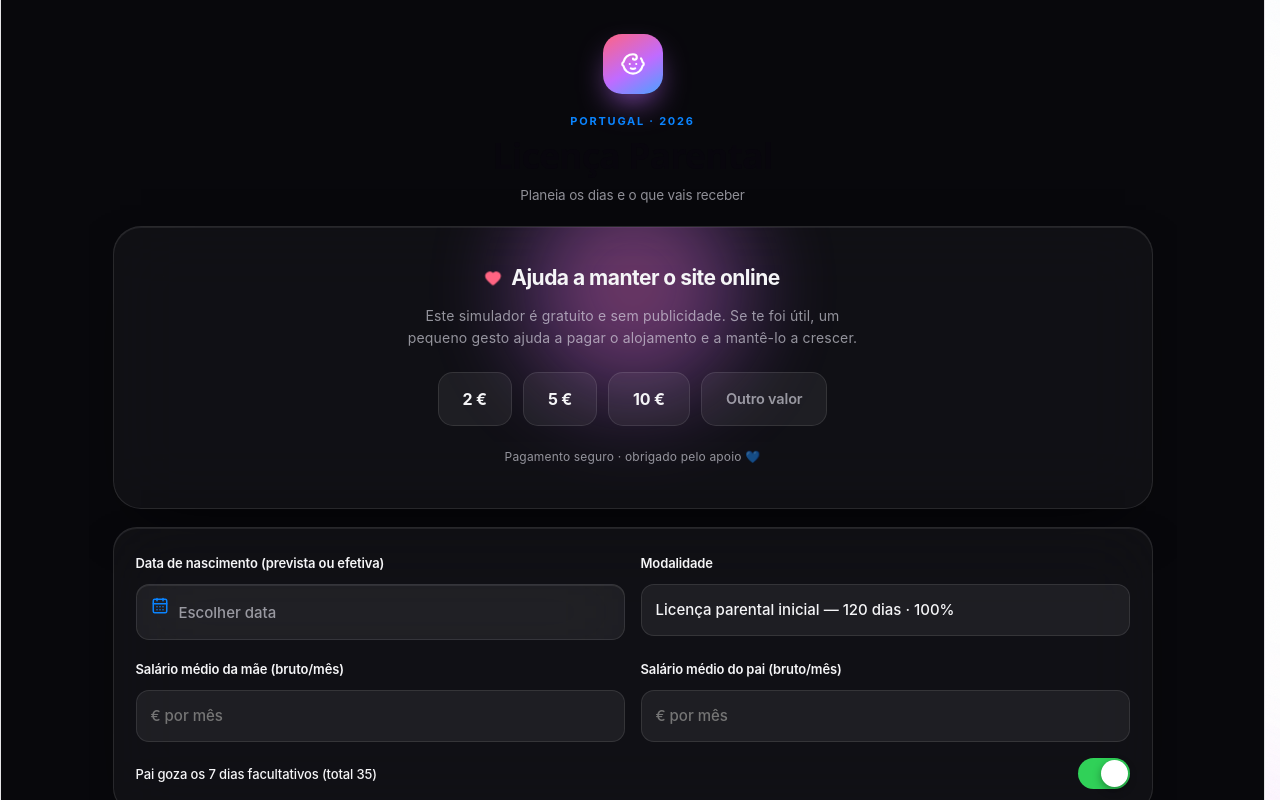
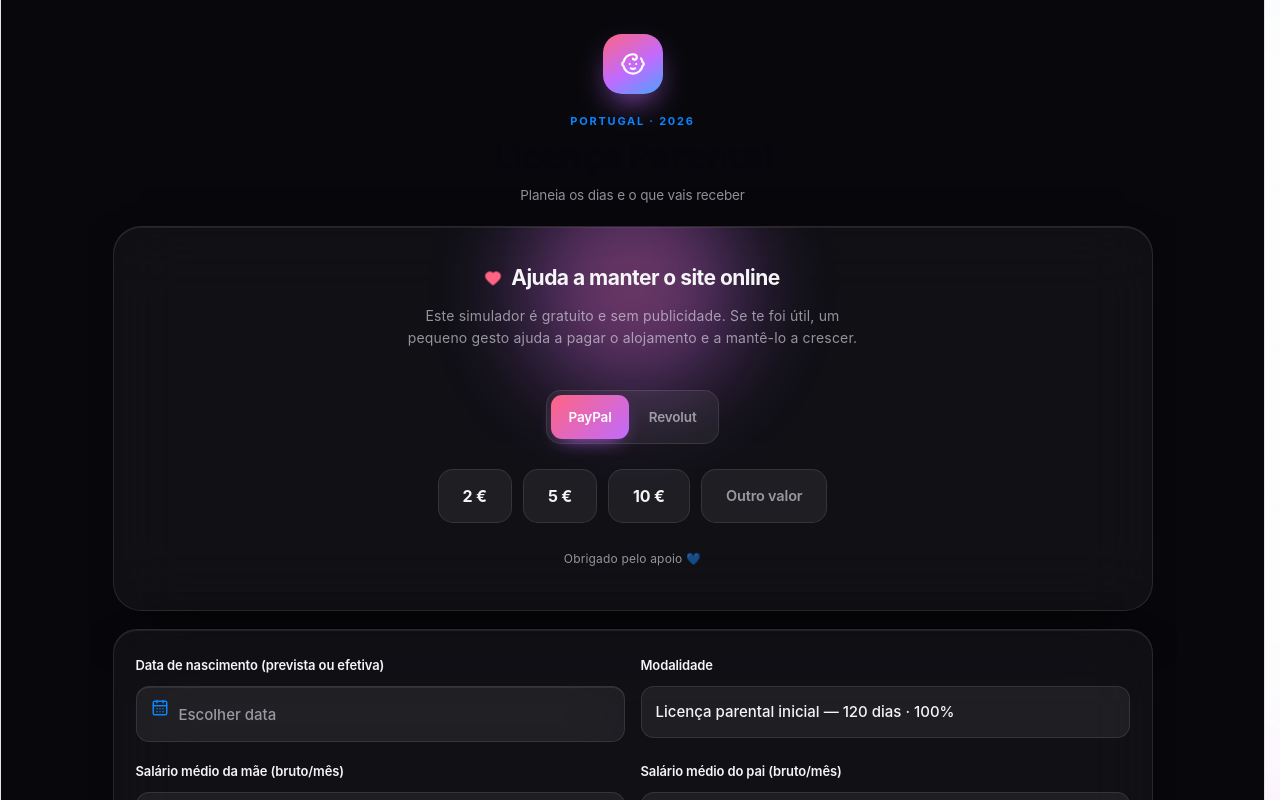
Before and after one commit to jonymtfca/simulador-licen-a-parental, a React (Vite) app: page / in a window 1280 px wide. Shown: the top 800 px of the page. Built offline with nearby package versions, Linux system fonts and the light colour scheme.

Commit message:
Added revolut option

```diff
--- a/src/App.tsx
+++ b/src/App.tsx
@@ -1,5 +1,5 @@
 import React, { useState, useMemo, useRef, useEffect } from "react";
-import { Baby, CalendarDays, Info, ArrowRight, Heart, ChevronLeft, ChevronRight } from "lucide-react";
+import { Baby, CalendarDays, Info, ArrowRight, Heart, ChevronLeft, ChevronRight, Copy, Check } from "lucide-react";
 
 /* ============================================================================
  * REGRAS (Portugal) — isoladas para fácil atualização
@@ -8,9 +8,15 @@ import { Baby, CalendarDays, Info, ArrowRight, Heart, ChevronLeft, ChevronRight
 const PAI_OBRIGATORIOS = 28; // dias obrigatórios do pai (sempre a 100%)
 const PAI_FACULTATIVOS = 7;  // dias facultativos do pai (sempre a 100%)
 
-// 👉 Substitui pelo teu link de doação (PayPal.me / Stripe / Ko-fi / Buy Me a Coffee).
-// Com PayPal.me, o valor é acrescentado ao link: ex. https://www.paypal.com/paypalme/oteunome/5
-const DONATE_URL = "https://www.paypal.com/paypalme/oteunome";
+// 👉 SUBSTITUI por TEUS dados de doação. Deixa em branco ("") qualquer método que não queiras mostrar.
+//    PayPal/Revolut usam links públicos (o valor é acrescentado ao link) — não expõem telefone nem IBAN.
+//    Para reativar MB WAY ou IBAN, basta pôr o número/IBAN nas linhas abaixo.
+const DONATE = {
+  mbway: "",                                          // (desativado) número de telemóvel MB WAY
+  paypal: "https://www.paypal.com/paypalme/jonymtfca", // PayPal.me
+  revolut: "https://revolut.me/joodrns",             // Revolut.me
+  iban: "",                                           // (desativado) IBAN
+};
 
 const MODALIDADES = [
   { id: "120", nome: "Licença parental inicial — 120 dias", partilhada: false, maeDias: 120, percent: 100 },
@@ -212,6 +218,84 @@ function DatePicker({ value, onChange }) {
 }
 
 /* ============================================================================
+ * DOAÇÃO — vários métodos (MB WAY, PayPal, Revolut, IBAN)
+ * ========================================================================== */
+function CopyRow({ label, value, hint }) {
+  const [copied, setCopied] = useState(false);
+  const copiar = async () => {
+    try {
+      await navigator.clipboard.writeText(value);
+    } catch {
+      const t = document.createElement("textarea");
+      t.value = value; document.body.appendChild(t); t.select();
+      try { document.execCommand("copy"); } catch (e) {}
+      document.body.removeChild(t);
+    }
+    setCopied(true);
+    setTimeout(() => setCopied(false), 1800);
+  };
+  return (
+    <>
+      <div className="copy-row">
+        <div className="copy-val">
+          <span className="copy-label">{label}</span>
+          <span className="copy-num">{value}</span>
+        </div>
+        <button type="button" className="copy-btn" onClick={copiar}>
+          {copied ? <><Check size={15} /> Copiado</> : <><Copy size={15} /> Copiar</>}
+        </button>
+      </div>
+      {hint && <span className="donate-hint">{hint}</span>}
+    </>
+  );
+}
+
+function AmountChips({ base, build }) {
+  return (
+    <div className="donate-chips">
+      {[2, 5, 10].map((a) => (
+        <a key={a} className="chip" href={build(a)} target="_blank" rel="noopener noreferrer">{a} €</a>
+      ))}
+      <a className="chip ghost" href={base} target="_blank" rel="noopener noreferrer">Outro valor</a>
+    </div>
+  );
+}
+
+function DonateSection() {
+  const tabs = [
+    DONATE.mbway && ["mbway", "MB WAY"],
+    DONATE.paypal && ["paypal", "PayPal"],
+    DONATE.revolut && ["revolut", "Revolut"],
+    DONATE.iban && ["iban", "IBAN"],
+  ].filter(Boolean);
+  const [metodo, setMetodo] = useState(tabs[0] ? tabs[0][0] : "");
+  if (!tabs.length) return null;
+
+  return (
+    <section className="donate rise">
+      <div className="donate-orb" />
+      <div className="donate-head"><span className="donate-heart"><Heart size={16} fill="currentColor" /></span> Ajuda a manter o site online</div>
+      <p>Este simulador é gratuito e sem publicidade. Se te foi útil, um pequeno gesto ajuda a pagar o alojamento e a mantê-lo a crescer.</p>
+
+      <div className="seg">
+        {tabs.map(([id, label]) => (
+          <button key={id} type="button" className={`seg-btn${metodo === id ? " on" : ""}`} onClick={() => setMetodo(id)}>{label}</button>
+        ))}
+      </div>
+
+      <div className="donate-body">
+        {metodo === "mbway" && <CopyRow label="Número MB WAY" value={DONATE.mbway} hint="Na app MB WAY: Enviar dinheiro → introduz este número e o valor que quiseres." />}
+        {metodo === "iban" && <CopyRow label="IBAN" value={DONATE.iban} hint="Transferência bancária para este IBAN. Obrigado!" />}
+        {metodo === "paypal" && <AmountChips base={DONATE.paypal} build={(a) => `${DONATE.paypal}/${a}`} />}
+        {metodo === "revolut" && <AmountChips base={DONATE.revolut} build={(a) => `${DONATE.revolut}/${a}eur`} />}
+      </div>
+
+      <span className="donate-foot">Obrigado pelo apoio 💙</span>
+    </section>
+  );
+}
+
+/* ============================================================================
  * APP
  * ========================================================================== */
 export default function App() {
@@ -245,18 +329,7 @@ export default function App() {
         <p>Planeia os dias e o que vais receber</p>
       </header>
 
-      <section className="donate rise">
-        <div className="donate-orb" />
-        <div className="donate-head"><span className="donate-heart"><Heart size={16} fill="currentColor" /></span> Ajuda a manter o site online</div>
-        <p>Este simulador é gratuito e sem publicidade. Se te foi útil, um pequeno gesto ajuda a pagar o alojamento e a mantê-lo a crescer.</p>
-        <div className="donate-chips">
-          {[2, 5, 10].map((a) => (
-            <a key={a} className="chip" href={`${DONATE_URL}/${a}`} target="_blank" rel="noopener noreferrer">{a} €</a>
-          ))}
-          <a className="chip ghost" href={DONATE_URL} target="_blank" rel="noopener noreferrer">Outro valor</a>
-        </div>
-        <span className="donate-foot">Pagamento seguro · obrigado pelo apoio 💙</span>
-      </section>
+      <DonateSection />
 
       <div className="controls rise">
         <label className="ctl">
@@ -528,6 +601,25 @@ h1{font-size:33px;font-weight:700;margin:1px 0 0;letter-spacing:-.03em;line-heig
 .chip.ghost:hover{color:#fff}
 .donate-foot{position:relative;display:block;margin-top:18px;font-size:12px;color:var(--muted)}
 
+/* seletor de método de doação */
+.seg{position:relative;display:inline-flex;flex-wrap:wrap;justify-content:center;gap:3px;margin:18px auto 0;
+  padding:4px;border-radius:15px;background:var(--field);border:1px solid var(--glass-brd)}
+.seg-btn{border:none;background:transparent;color:var(--muted);font:inherit;font-size:13.5px;font-weight:600;
+  padding:9px 17px;border-radius:11px;cursor:pointer;transition:.2s cubic-bezier(.22,1,.36,1);letter-spacing:-.01em}
+.seg-btn:hover{color:var(--ink)}
+.seg-btn.on{color:#fff;background:linear-gradient(135deg,var(--mae),var(--ambos));box-shadow:0 8px 20px -10px var(--ambos)}
+
+.donate-body{position:relative;margin-top:20px;display:flex;flex-direction:column;align-items:center;gap:12px;min-height:64px;justify-content:center}
+.copy-row{display:flex;align-items:center;gap:14px;flex-wrap:wrap;justify-content:center}
+.copy-val{display:flex;flex-direction:column;align-items:flex-start;text-align:left}
+.copy-label{font-size:11px;color:var(--muted);font-weight:600;text-transform:uppercase;letter-spacing:.06em}
+.copy-num{font-size:22px;font-weight:700;letter-spacing:-.01em;font-variant-numeric:tabular-nums}
+.copy-btn{display:inline-flex;align-items:center;gap:8px;border:1px solid var(--glass-brd);background:var(--field);
+  color:var(--ink);font:inherit;font-size:14px;font-weight:600;padding:11px 18px;border-radius:13px;cursor:pointer;transition:.22s cubic-bezier(.22,1,.36,1)}
+.copy-btn:hover{border-color:transparent;color:#fff;transform:translateY(-2px);background:linear-gradient(135deg,var(--mae),var(--ambos));box-shadow:0 14px 30px -12px var(--ambos)}
+.copy-btn svg{flex:none}
+.donate-hint{position:relative;font-size:12px;color:var(--muted);max-width:380px;line-height:1.5}
+
 /* cabeçalho centrado */
 .hdr{display:flex;flex-direction:column;align-items:center;text-align:center;gap:2px;margin:6px 0 18px}
 .hdr .logo{width:60px;height:60px;border-radius:19px;margin-bottom:12px}
```
